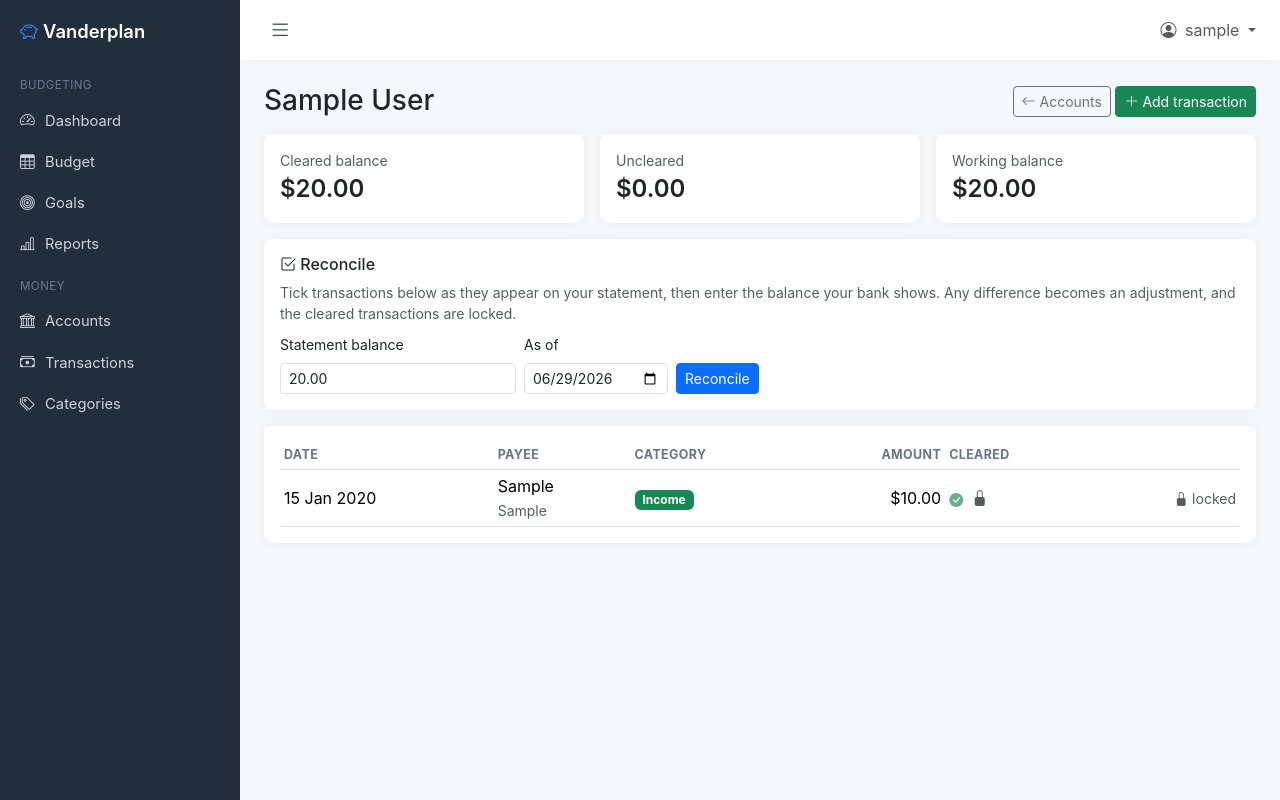
After one commit to danvdvlies/vanderplan, a Django app: page /accounts/1/register/ in a window 1280 px wide. The commit adds this page. Run offline with Django 5.2, Linux system fonts and the light colour scheme; a user stored in the database is signed in; tables that the repository leaves empty hold one stand-in row (values such as "Sample post").

Commit message:
Add statement reconciliation and clearing balances
Turns the existing Transaction.cleared flag into a full reconciliation workflow:

- Transaction.reconciled + reconciled_at (migration 0003).
- account_balances(): cleared / uncleared / working breakdown.
- Per-account register page: the three balances, an inline cleared toggle per
  row, and a reconcile form.
- reconcile_account(statement_balance, date): creates a cleared+reconciled
  adjustment for any difference, then locks all cleared rows as reconciled.
- Reconciled transactions are locked: edit, delete and cleared-toggle are all
  blocked server-side and render as locked in the UI (shared row partial gained
  a `clearable` mode).
- Accounts list links to each account's register/reconcile.

10 new tests (84 total). PLAN.md / README updated; roadmap complete.

Co-Authored-By: Claude Opus 4.8 <noreply@anthropic.com>

```diff
--- a/budget/admin.py
+++ b/budget/admin.py
@@ -44,8 +44,8 @@ class BudgetAssignmentAdmin(admin.ModelAdmin):
 
 @admin.register(Transaction)
 class TransactionAdmin(admin.ModelAdmin):
-    list_display = ("date", "payee", "amount", "category", "account", "is_income", "cleared", "user")
-    list_filter = ("is_income", "cleared", "date")
+    list_display = ("date", "payee", "amount", "category", "account", "is_income", "cleared", "reconciled", "user")
+    list_filter = ("is_income", "cleared", "reconciled", "date")
     search_fields = ("payee", "memo")
 
 
--- a/budget/models.py
+++ b/budget/models.py
@@ -176,6 +176,9 @@ class Transaction(TimeStampedModel):
     )
     memo = models.CharField(max_length=255, blank=True)
     cleared = models.BooleanField(default=False)
+    # Locked once part of a completed reconciliation (read-only thereafter).
+    reconciled = models.BooleanField(default=False)
+    reconciled_at = models.DateTimeField(null=True, blank=True)
     # Explicit inflow marker. Income lands in "Ready to Assign" (no spending
     # category) instead of being an ambiguous uncategorised positive amount.
     is_income = models.BooleanField(default=False)
--- a/budget/urls.py
+++ b/budget/urls.py
@@ -14,7 +14,14 @@ urlpatterns = [
     path("accounts/", views.account_list, name="account_list"),
     path("accounts/new/", views.account_create, name="account_create"),
     path("accounts/<int:pk>/edit/", views.account_edit, name="account_edit"),
+    path("accounts/<int:pk>/register/", views.account_register, name="account_register"),
+    path("accounts/<int:pk>/reconcile/", views.account_reconcile, name="account_reconcile"),
     path("accounts/<int:pk>/archive/", views.account_archive, name="account_archive"),
+    path(
+        "transactions/<int:pk>/toggle-cleared/",
+        views.transaction_toggle_cleared,
+        name="transaction_toggle_cleared",
+    ),
     # Category groups & categories
     path("categories/", views.category_list, name="category_list"),
     path("categories/<int:pk>/", views.category_detail, name="category_detail"),
--- a/budget/views.py
+++ b/budget/views.py
@@ -328,6 +328,69 @@ def account_edit(request, pk):
 
 
 @login_required
+def account_register(request, pk):
+    """Per-account transaction register with cleared/working balances."""
+    account = _owned(Account, request, pk=pk)
+    transactions = account.transactions.select_related("category")[:300]
+    return render(
+        request,
+        "budget/account_register.html",
+        {
+            "account": account,
+            "balances": services.account_balances(account),
+            "transactions": transactions,
+            "today": date.today(),
+        },
+    )
+
+
+@login_required
+def transaction_toggle_cleared(request, pk):
+    txn = _owned(Transaction, request, pk=pk)
+    if request.method == "POST":
+        if txn.reconciled:
+            messages.error(request, "Reconciled transactions are locked.")
+        else:
+            txn.cleared = not txn.cleared
+            txn.save(update_fields=["cleared", "updated_at"])
+    return redirect("account_register", pk=txn.account_id)
+
+
+@login_required
+def account_reconcile(request, pk):
+    account = _owned(Account, request, pk=pk)
+    if request.method != "POST":
+        return redirect("account_register", pk=pk)
+    try:
+        statement_balance = Decimal(request.POST.get("statement_balance", "") or "0")
+    except (InvalidOperation, TypeError):
+        messages.error(request, "Enter a valid statement balance.")
+        return redirect("account_register", pk=pk)
+
+    on_date = date.today()
+    if request.POST.get("date"):
+        try:
+            on_date = datetime.strptime(request.POST["date"], "%Y-%m-%d").date()
+        except ValueError:
+            pass
+
+    result = services.reconcile_account(account, statement_balance, on_date)
+    if result["difference"]:
+        messages.success(
+            request,
+            f"Reconciled — created a ${result['difference']} adjustment and "
+            f"locked {result['locked']} transaction{'' if result['locked'] == 1 else 's'}.",
+        )
+    else:
+        messages.success(
+            request,
+            f"Reconciled — locked {result['locked']} "
+            f"transaction{'' if result['locked'] == 1 else 's'}, no adjustment needed.",
+        )
+    return redirect("account_register", pk=pk)
+
+
+@login_required
 def account_archive(request, pk):
     account = _owned(Account, request, pk=pk)
     if request.method == "POST":
@@ -636,6 +699,9 @@ def income_create(request):
 @login_required
 def transaction_edit(request, pk):
     txn = _owned(Transaction, request, pk=pk)
+    if txn.reconciled:
+        messages.error(request, "This transaction is reconciled and locked.")
+        return redirect("transaction_list")
     form = TransactionForm(request.POST or None, instance=txn, user=request.user)
     if request.method == "POST" and form.is_valid():
         form.save()
@@ -647,6 +713,9 @@ def transaction_edit(request, pk):
 @login_required
 def transaction_delete(request, pk):
     txn = _owned(Transaction, request, pk=pk)
+    if txn.reconciled:
+        messages.error(request, "This transaction is reconciled and locked.")
+        return redirect("transaction_list")
     if request.method == "POST":
         txn.delete()
         messages.success(request, "Transaction deleted.")
--- a/templates/budget/_transaction_row.html
+++ b/templates/budget/_transaction_row.html
@@ -1,13 +1,30 @@
 {% load humanize %}
+{# Params: txn, hide_account, clearable (inline cleared toggle + reconciled lock) #}
 <tr>
   <td>{{ txn.date|date:"d M Y" }}</td>
   <td>{{ txn.payee|default:"—" }}{% if txn.memo %}<br><small class="text-muted">{{ txn.memo }}</small>{% endif %}</td>
   <td>{% if txn.is_income %}<span class="badge bg-success">Income</span>{% elif txn.category %}<a href="{% url 'category_detail' txn.category.pk %}">{{ txn.category.name }}</a>{% else %}<span class="badge bg-secondary">Uncategorised</span>{% endif %}</td>
   {% if not hide_account %}<td>{{ txn.account.name }}</td>{% endif %}
   <td class="text-end {% if txn.amount < 0 %}money-neg{% else %}money-pos{% endif %}">${{ txn.amount|floatformat:2|intcomma }}</td>
-  <td>{% if txn.cleared %}<i class="bi bi-check-circle-fill text-success" title="Cleared"></i>{% else %}<i class="bi bi-circle text-muted" title="Uncleared"></i>{% endif %}</td>
+  <td>
+    {% if clearable %}
+      <form method="post" action="{% url 'transaction_toggle_cleared' txn.pk %}" class="d-inline">
+        {% csrf_token %}
+        <button type="submit" class="btn btn-sm p-0 border-0 bg-transparent" {% if txn.reconciled %}disabled title="Reconciled (locked)"{% else %}title="Toggle cleared"{% endif %}>
+          {% if txn.cleared %}<i class="bi bi-check-circle-fill text-success"></i>{% else %}<i class="bi bi-circle text-muted"></i>{% endif %}
+        </button>
+      </form>
+      {% if txn.reconciled %}<i class="bi bi-lock-fill text-muted ms-1" title="Reconciled"></i>{% endif %}
+    {% else %}
+      {% if txn.cleared %}<i class="bi bi-check-circle-fill text-success" title="Cleared"></i>{% else %}<i class="bi bi-circle text-muted" title="Uncleared"></i>{% endif %}
+    {% endif %}
+  </td>
   <td class="text-end" style="white-space:nowrap;">
-    <a class="btn btn-sm btn-outline-secondary" href="{% url 'transaction_edit' txn.pk %}"><i class="bi bi-pencil"></i></a>
-    <a class="btn btn-sm btn-outline-danger" href="{% url 'transaction_delete' txn.pk %}"><i class="bi bi-trash"></i></a>
+    {% if txn.reconciled %}
+      <span class="text-muted small"><i class="bi bi-lock-fill"></i> locked</span>
+    {% else %}
+      <a class="btn btn-sm btn-outline-secondary" href="{% url 'transaction_edit' txn.pk %}"><i class="bi bi-pencil"></i></a>
+      <a class="btn btn-sm btn-outline-danger" href="{% url 'transaction_delete' txn.pk %}"><i class="bi bi-trash"></i></a>
+    {% endif %}
   </td>
 </tr>
--- a/templates/budget/_transaction_table.html
+++ b/templates/budget/_transaction_table.html
@@ -7,7 +7,7 @@
   </tr></thead>
   <tbody>
   {% for txn in transactions %}
-    {% include "budget/_transaction_row.html" with txn=txn hide_account=hide_account %}
+    {% include "budget/_transaction_row.html" with txn=txn hide_account=hide_account clearable=clearable %}
   {% empty %}
     <tr><td colspan="{% if hide_account %}6{% else %}7{% endif %}" class="text-center text-muted">{{ empty_message|default:"No transactions match." }}</td></tr>
   {% endfor %}
--- a/templates/budget/account_list.html
+++ b/templates/budget/account_list.html
@@ -11,12 +11,13 @@
     <tbody>
     {% for account in accounts %}
       <tr class="{% if not account.is_active %}text-muted{% endif %}">
-        <td>{{ account.name }}</td>
+        <td><a href="{% url 'account_register' account.pk %}">{{ account.name }}</a></td>
         <td>{{ account.get_account_type_display }}</td>
         <td class="text-end">${{ account.starting_balance|floatformat:2|intcomma }}</td>
         <td class="text-end {% if account.current_balance < 0 %}money-neg{% endif %}">${{ account.current_balance|floatformat:2|intcomma }}</td>
         <td>{% if account.is_active %}<span class="badge bg-success">Active</span>{% else %}<span class="badge bg-secondary">Archived</span>{% endif %}</td>
         <td class="text-end">
+          <a class="btn btn-sm btn-outline-primary" href="{% url 'account_register' account.pk %}"><i class="bi bi-check2-square"></i> Reconcile</a>
           <a class="btn btn-sm btn-outline-secondary" href="{% url 'account_edit' account.pk %}"><i class="bi bi-pencil"></i></a>
           <form method="post" action="{% url 'account_archive' account.pk %}" class="d-inline">
             {% csrf_token %}
--- /dev/null
+++ b/templates/budget/account_register.html
@@ -0,0 +1,62 @@
+{% extends "base.html" %}
+{% load humanize %}
+{% block title %}{{ account.name }}{% endblock %}
+{% block heading %}{{ account.name }}{% endblock %}
+{% block actions %}
+  <a class="btn btn-outline-secondary btn-sm" href="{% url 'account_list' %}"><i class="bi bi-arrow-left"></i> Accounts</a>
+  <a class="btn btn-success btn-sm" href="{% url 'transaction_create' %}"><i class="bi bi-plus-lg"></i> Add transaction</a>
+{% endblock %}
+
+{% block content %}
+<div class="row g-3 mb-3">
+  <div class="col-md-4">
+    <div class="card stat-card h-100"><div class="card-body">
+      <div class="text-muted small">Cleared balance</div>
+      <div class="stat-value {% if balances.cleared < 0 %}money-neg{% endif %}">${{ balances.cleared|floatformat:2|intcomma }}</div>
+    </div></div>
+  </div>
+  <div class="col-md-4">
+    <div class="card stat-card h-100"><div class="card-body">
+      <div class="text-muted small">Uncleared</div>
+      <div class="stat-value">${{ balances.uncleared|floatformat:2|intcomma }}</div>
+    </div></div>
+  </div>
+  <div class="col-md-4">
+    <div class="card stat-card h-100"><div class="card-body">
+      <div class="text-muted small">Working balance</div>
+      <div class="stat-value {% if balances.working < 0 %}money-neg{% endif %}">${{ balances.working|floatformat:2|intcomma }}</div>
+    </div></div>
+  </div>
+</div>
+
+<div class="card mb-3"><div class="card-body">
+  <h2 class="h6 mb-2"><i class="bi bi-check2-square"></i> Reconcile</h2>
+  <p class="text-muted small mb-2">
+    Tick transactions below as they appear on your statement, then enter the
+    balance your bank shows. Any difference becomes an adjustment, and the
+    cleared transactions are locked.
+  </p>
+  <form method="post" action="{% url 'account_reconcile' account.pk %}" class="row g-2 align-items-end">
+    {% csrf_token %}
+    <div class="col-auto">
+      <label class="form-label small">Statement balance</label>
+      <input type="number" step="0.01" name="statement_balance" class="form-control form-control-sm"
+             value="{{ balances.cleared|floatformat:2 }}" required>
+    </div>
+    <div class="col-auto">
+      <label class="form-label small">As of</label>
+      <input type="date" name="date" class="form-control form-control-sm" value="{{ today|date:'Y-m-d' }}">
+    </div>
+    <div class="col-auto">
+      <button type="submit" class="btn btn-sm btn-primary"
+              onclick="return confirm('Reconcile this account? Cleared transactions will be locked.');">
+        Reconcile
+      </button>
+    </div>
+  </form>
+</div></div>
+
+<div class="card"><div class="card-body">
+  {% include "budget/_transaction_table.html" with transactions=transactions hide_account=True clearable=True empty_message="No transactions on this account yet." %}
+</div></div>
+{% endblock %}
```
Also changed, not shown: PLAN.md (+12 -11 lines), budget/services.py (+48 -0 lines), budget/tests/test_reconcile.py (added, +140 -0 lines), README.md, budget/migrations/0003_transaction_reconciled_transaction_reconciled_at.py (added).
